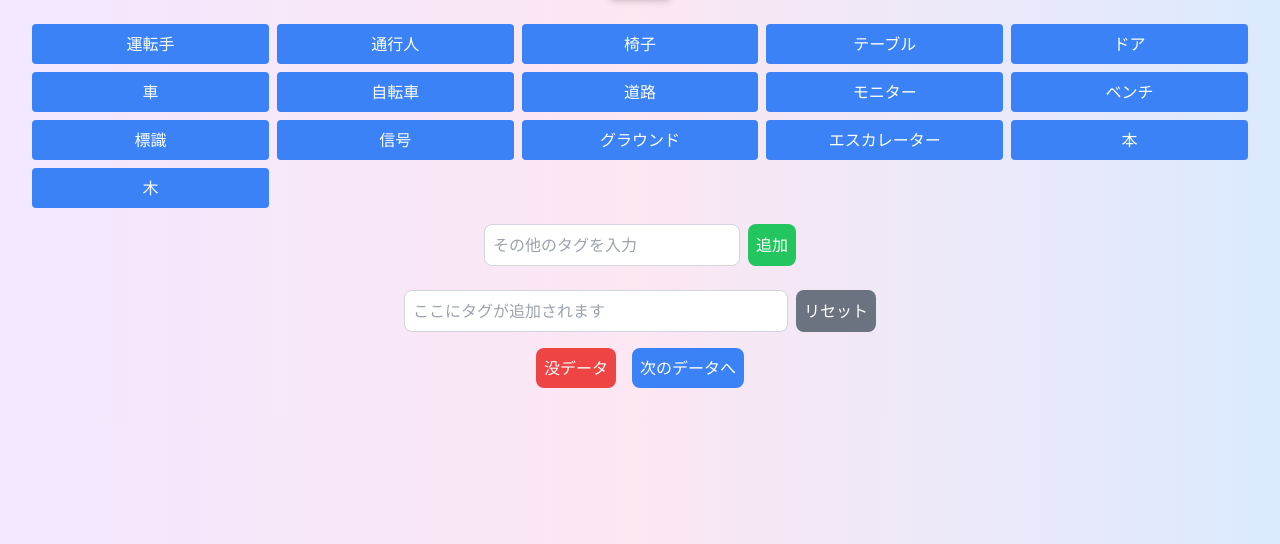
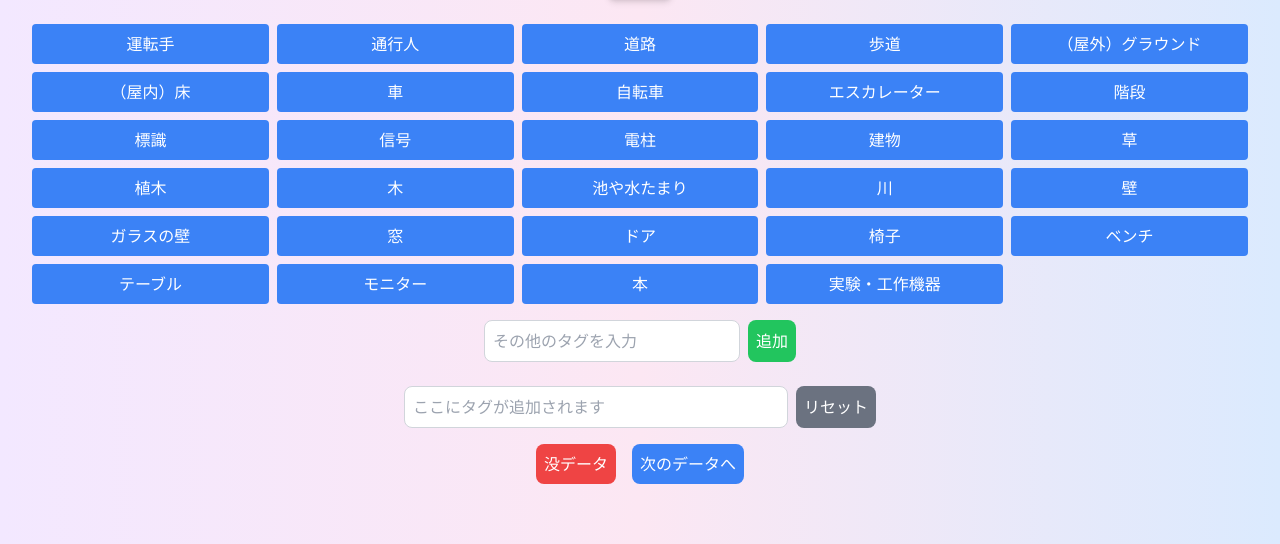
Before and after one commit to Yumekawa-chan/hsi-annotation, a Flask app: template templates/index.html in a window 1280 px wide. Shown: the part 138-682 px from the top of the page. Run offline with Flask 3, Linux system fonts and the light colour scheme; the template is opened without the code that fills it, so the values that code supplies are empty; parts of the project's set-up code (start-up, migrations or seed data) failed here and were passed over.

Commit message:
update tag

```diff
--- a/templates/index.html
+++ b/templates/index.html
@@ -26,33 +26,64 @@
                 <button class="tag-button bg-blue-500 text-white px-4 py-2 rounded hover:bg-blue-600"
                     data-tag="pedestrian">通行人</button>
                 <button class="tag-button bg-blue-500 text-white px-4 py-2 rounded hover:bg-blue-600"
-                    data-tag="chair">椅子</button>
+                    data-tag="road">道路</button>
                 <button class="tag-button bg-blue-500 text-white px-4 py-2 rounded hover:bg-blue-600"
-                    data-tag="table">テーブル</button>
+                    data-tag="sidewalk">歩道</button>
                 <button class="tag-button bg-blue-500 text-white px-4 py-2 rounded hover:bg-blue-600"
-                    data-tag="door">ドア</button>
+                    data-tag="ground">（屋外）グラウンド</button>
+
+                <button class="tag-button bg-blue-500 text-white px-4 py-2 rounded hover:bg-blue-600"
+                    data-tag="floor">（屋内）床</button>
                 <button class="tag-button bg-blue-500 text-white px-4 py-2 rounded hover:bg-blue-600"
                     data-tag="car">車</button>
                 <button class="tag-button bg-blue-500 text-white px-4 py-2 rounded hover:bg-blue-600"
                     data-tag="bicycle">自転車</button>
                 <button class="tag-button bg-blue-500 text-white px-4 py-2 rounded hover:bg-blue-600"
-                    data-tag="road">道路</button>
+                    data-tag="escalator">エスカレーター</button>
                 <button class="tag-button bg-blue-500 text-white px-4 py-2 rounded hover:bg-blue-600"
-                    data-tag="monitor">モニター</button>
-                <button class="tag-button bg-blue-500 text-white px-4 py-2 rounded hover:bg-blue-600"
-                    data-tag="bench">ベンチ</button>
+                    data-tag="staircase">階段</button>
+
                 <button class="tag-button bg-blue-500 text-white px-4 py-2 rounded hover:bg-blue-600"
                     data-tag="traffic-sign">標識</button>
                 <button class="tag-button bg-blue-500 text-white px-4 py-2 rounded hover:bg-blue-600"
                     data-tag="traffic-light">信号</button>
                 <button class="tag-button bg-blue-500 text-white px-4 py-2 rounded hover:bg-blue-600"
-                    data-tag="ground">グラウンド</button>
+                    data-tag="pole">電柱</button>
                 <button class="tag-button bg-blue-500 text-white px-4 py-2 rounded hover:bg-blue-600"
-                    data-tag="escalator">エスカレーター</button>
+                    data-tag="building">建物</button>
+                <button class="tag-button bg-blue-500 text-white px-4 py-2 rounded hover:bg-blue-600"
+                    data-tag="grass">草</button>
+
+                <button class="tag-button bg-blue-500 text-white px-4 py-2 rounded hover:bg-blue-600"
+                    data-tag="plant">植木</button>
+                <button class="tag-button bg-blue-500 text-white px-4 py-2 rounded hover:bg-blue-600"
+                    data-tag="tree">木</button>
+                <button class="tag-button bg-blue-500 text-white px-4 py-2 rounded hover:bg-blue-600"
+                    data-tag="water">池や水たまり</button>
+                <button class="tag-button bg-blue-500 text-white px-4 py-2 rounded hover:bg-blue-600"
+                    data-tag="river-water">川</button>
+                <button class="tag-button bg-blue-500 text-white px-4 py-2 rounded hover:bg-blue-600"
+                    data-tag="wall">壁</button>
+
+                <button class="tag-button bg-blue-500 text-white px-4 py-2 rounded hover:bg-blue-600"
+                    data-tag="glass-wall">ガラスの壁</button>
+                <button class="tag-button bg-blue-500 text-white px-4 py-2 rounded hover:bg-blue-600"
+                    data-tag="window">窓</button>
+                <button class="tag-button bg-blue-500 text-white px-4 py-2 rounded hover:bg-blue-600"
+                    data-tag="door">ドア</button>
+                <button class="tag-button bg-blue-500 text-white px-4 py-2 rounded hover:bg-blue-600"
+                    data-tag="chair">椅子</button>
+                <button class="tag-button bg-blue-500 text-white px-4 py-2 rounded hover:bg-blue-600"
+                    data-tag="bench">ベンチ</button>
+
+                <button class="tag-button bg-blue-500 text-white px-4 py-2 rounded hover:bg-blue-600"
+                    data-tag="table">テーブル</button>
+                <button class="tag-button bg-blue-500 text-white px-4 py-2 rounded hover:bg-blue-600"
+                    data-tag="monitor">モニター</button>
                 <button class="tag-button bg-blue-500 text-white px-4 py-2 rounded hover:bg-blue-600"
                     data-tag="book">本</button>
                 <button class="tag-button bg-blue-500 text-white px-4 py-2 rounded hover:bg-blue-600"
-                    data-tag="tree">木</button>
+                    data-tag="equipment">実験・工作機器</button>
             </div>
 
         </div>
```
